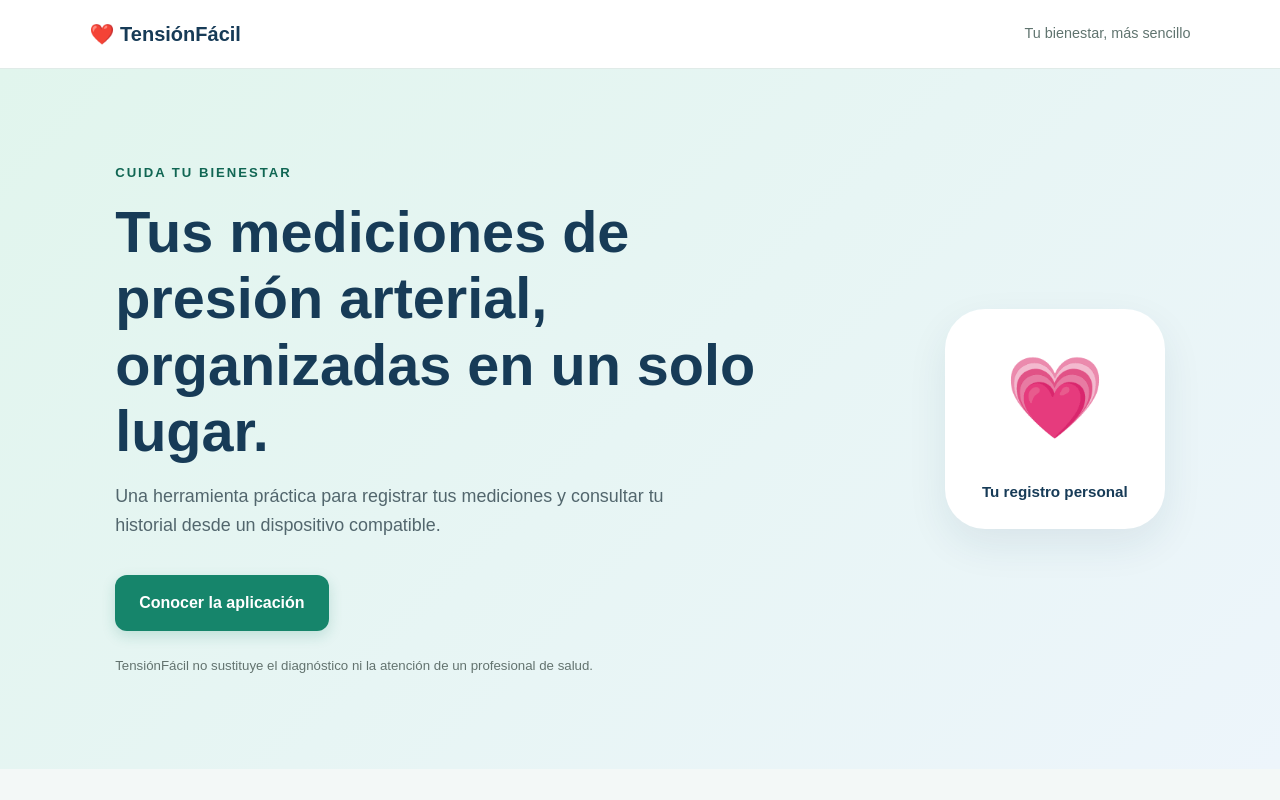
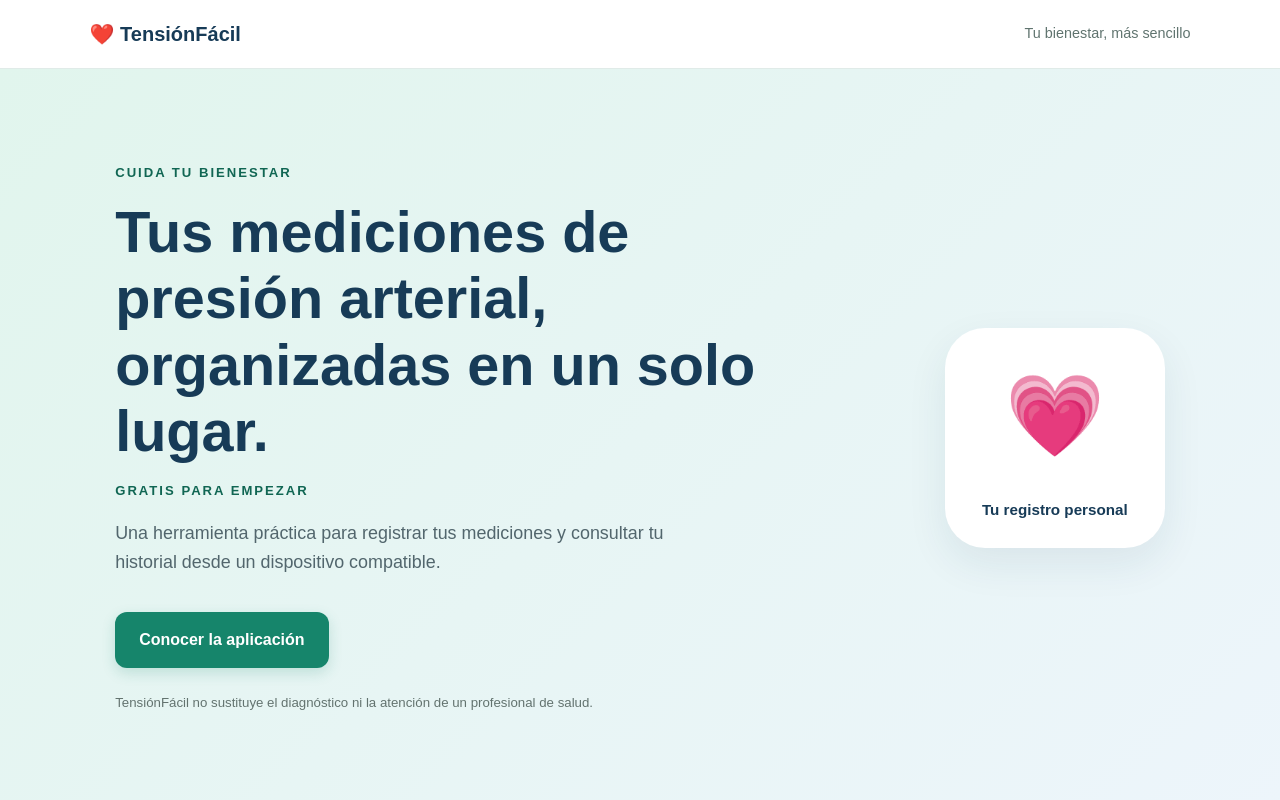
Before and after one commit to rblancomujica-prog/tensionfacil, a plain HTML site: page landing-tensionfacil/index.html in a window 1280 px wide. Shown: the top 800 px of the page. Drawn offline with Linux system fonts and the light colour scheme.

Commit message:
Update index.html

```diff
--- a/landing-tensionfacil/index.html
+++ b/landing-tensionfacil/index.html
@@ -19,6 +19,7 @@
       <div class="contenido">
         <p class="etiqueta">CUIDA TU BIENESTAR</p>
         <h1>Tus mediciones de presión arterial, organizadas en un solo lugar.</h1>
+        <p class="etiqueta">GRATIS PARA EMPEZAR</p>
         <p class="descripcion">
           Una herramienta práctica para registrar tus mediciones
           y consultar tu historial desde un dispositivo compatible.
```
